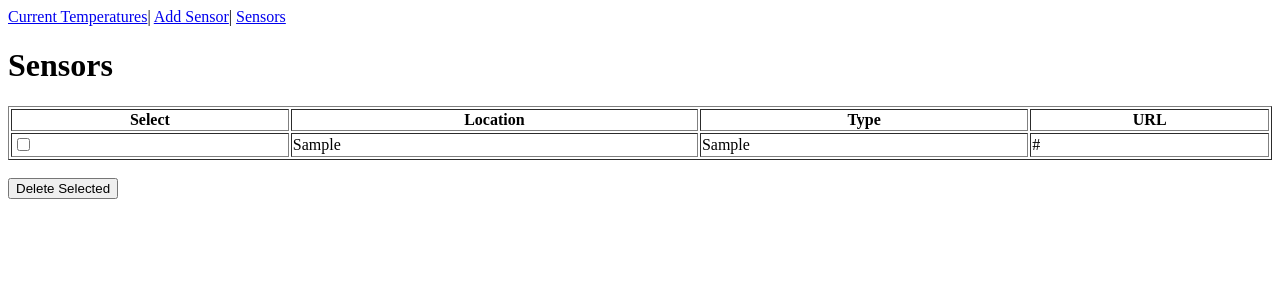
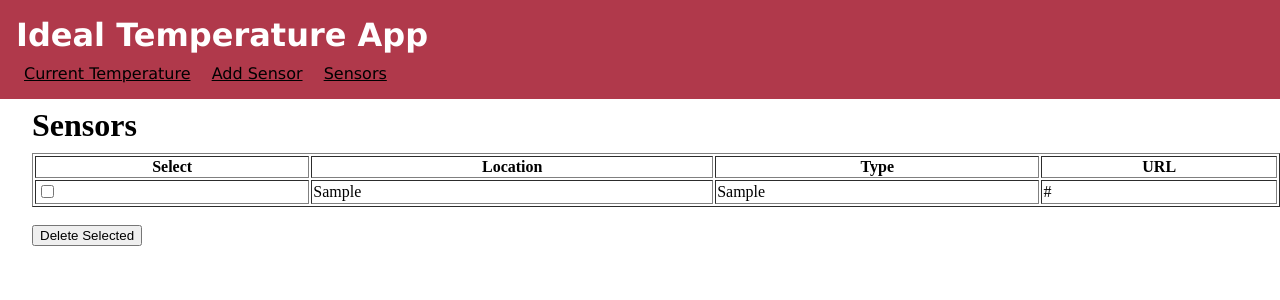
Before and after one commit to SkyW789/ideal-temperature, a Django app: page /temperature/sensors/ in a window 1280 px wide. Shown: the top 300 px of the page. Run offline with Django 3.2, Linux system fonts and the light colour scheme; tables that the repository leaves empty hold one stand-in row (values such as "Sample post").

Commit message:
Add basic style to header

```diff
--- /dev/null
+++ b/website/temperature/static/temperature/baseStyle.css
@@ -0,0 +1,25 @@
+.menu {
+    color: black;
+    padding: 0 .5em .2em .5em;
+}
+
+.header {
+    background-color: #B0394B;
+    color: white;
+    padding: 1em 0 1em 1em;
+    font-family: "Verdana", sans-serif;
+}
+
+.content {
+    padding: .5em 0 0 2em;
+}
+
+body {
+    margin:0px;
+    padding: 0px;
+}
+
+h1 {
+    margin: 0;
+    padding: 0 0 .3em 0;
+}
--- a/website/temperature/templates/temperature/base.html
+++ b/website/temperature/templates/temperature/base.html
@@ -1,13 +1,20 @@
+{% load static %}
 <!DOCTYPE html>
 <html>
 <head>
-<title>Temperature App</title>
-<a href="/temperature/current_temps">Current Temperatures</a>|
-<a href="/temperature/add_sensor">Add Sensor</a>|
-<a href="/temperature/sensors">Sensors</a>
+    <title>Temperature App</title>
+    <link rel="stylesheet" type="text/css" href="{% static 'temperature/baseStyle.css' %}">
 </head>
 <body>
-    {% block content %}
-    {% endblock %}
+    <div class="header">
+        <h1>Ideal Temperature App</h1>
+        <a class="menu" href="/temperature/current_temps">Current Temperature</a>
+        <a class="menu" href="/temperature/add_sensor">Add Sensor</a>
+        <a class="menu" href="/temperature/sensors">Sensors</a>
+    </div>
+    <div class="content">
+        {% block content %}
+        {% endblock %}
+    </div>
 </body>
 </html>
```
